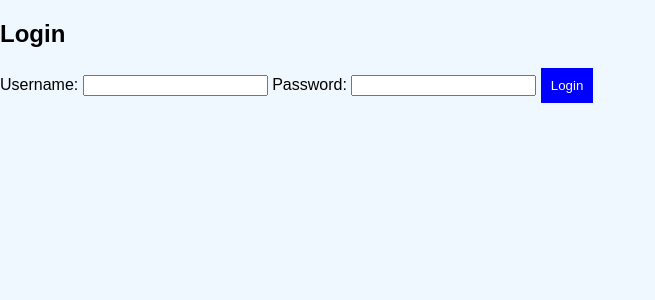
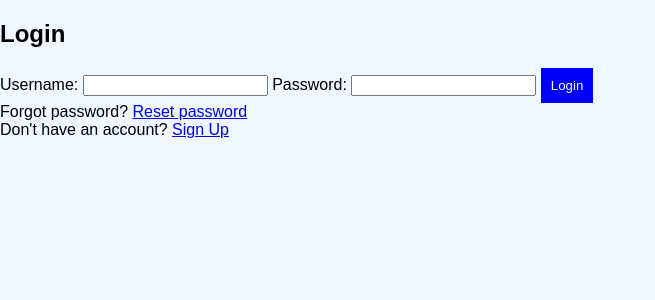
Before and after one commit to dcook486/fitness-tracker-deploy, a Django app: page /login/ in a window 1280 px wide. Shown: the part 38-338 px from the top of the page, without its empty margins (0-655 px from the left). Run offline with Django 5.2, Linux system fonts and the light colour scheme.

Commit message:
added reset password and create account links to login page

```diff
--- a/tracker/forms.py
+++ b/tracker/forms.py
@@ -11,7 +11,7 @@ class WorkoutForm(forms.ModelForm):
 class ProfileUpdateForm(forms.ModelForm):
     class Meta:
         model = User
-        fields = ['username', 'first_name', 'last_name']  # Specify the fields you want to allow editing
+        fields = ['username', 'first_name', 'last_name', ]  # Specify the fields you want to allow editing
 
     def __init__(self, *args, **kwargs):
         super(ProfileUpdateForm, self).__init__(*args, **kwargs)
--- a/tracker/templates/tracker/login.html
+++ b/tracker/templates/tracker/login.html
@@ -10,6 +10,14 @@
         <input type="password" name="password" required>
         <button type="submit" style="background-color: blue; color: white;">Login</button>
     </form>
+
+    <div class ="d-flex justify-content-center links">
+        Forgot password? <a href="{% url 'reset_password' %}"
+        class="ml-2">Reset password</a>
+    </div>
+
+    <div class ="d-flex justify-content-center links">
+        Don't have an account? <a href="{% url 'signup' %}"
+        class="ml-2">Sign Up</a>
+    </div>
 {% endblock %}
-
-<p>Don't have an account? <a href="{% url 'signup' %}">Sign up</a></p>
```
Also changed, not shown: tracker/templates/tracker/signup.html (line endings or trailing spaces).
